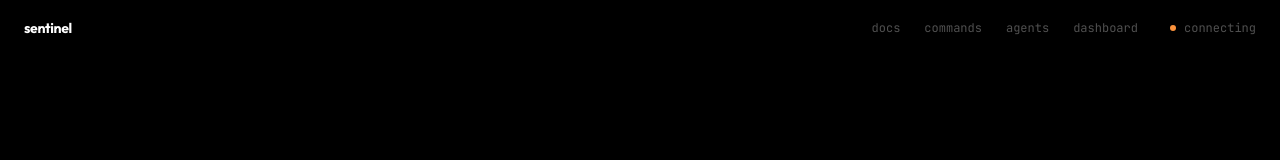
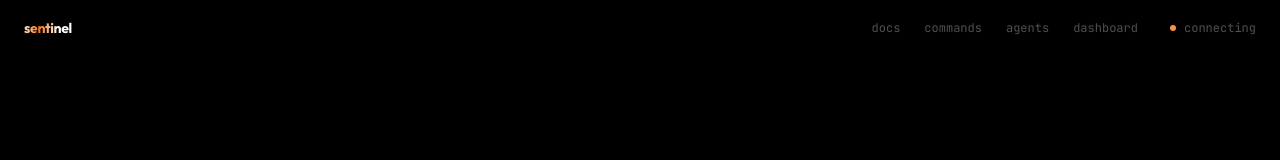
Before and after one commit to ZenDev-arc/sentinel, a React (Vite) app in the folder frontend/: page /sentinel/dashboard in a window 1280 px wide. Shown: the top 160 px of the page. Built offline with nearby package versions, Linux system fonts and the light colour scheme; no server answers; the HTML template or start-up script is replaced by a standard one.

Commit message:
feat(frontend): add shimmer animation to navbar sentinel text
White-to-orange gradient sweeps across the logo text on a 3s loop.

```diff
--- a/frontend/src/components/Navbar.tsx
+++ b/frontend/src/components/Navbar.tsx
@@ -33,8 +33,18 @@ export default function Navbar() {
       <div className="max-w-7xl mx-auto px-6 h-14 flex items-center">
 
         {/* Logo — left */}
-        <NavLink to="/" className="flex items-center gap-2 shrink-0 group">
-          <span className="font-display font-bold text-[14px] text-white group-hover:text-orange-400 transition-colors tracking-tight">
+        <NavLink to="/" className="flex items-center gap-2 shrink-0">
+          <span
+            className="font-display font-bold text-[14px] tracking-tight"
+            style={{
+              background: 'linear-gradient(90deg, #ffffff 0%, #ffffff 30%, #f97316 50%, #ffffff 70%, #ffffff 100%)',
+              backgroundSize: '200% auto',
+              WebkitBackgroundClip: 'text',
+              WebkitTextFillColor: 'transparent',
+              backgroundClip: 'text',
+              animation: 'shimmer 3s linear infinite',
+            }}
+          >
             sentinel
           </span>
         </NavLink>
--- a/frontend/src/index.css
+++ b/frontend/src/index.css
@@ -116,3 +116,8 @@
   .divider { @apply border-t border-bg-border; }
   .accent-border { @apply border-l-2 border-l-orange-500; }
 }
+
+@keyframes shimmer {
+  0%   { background-position: 200% center; }
+  100% { background-position: -200% center; }
+}
```
